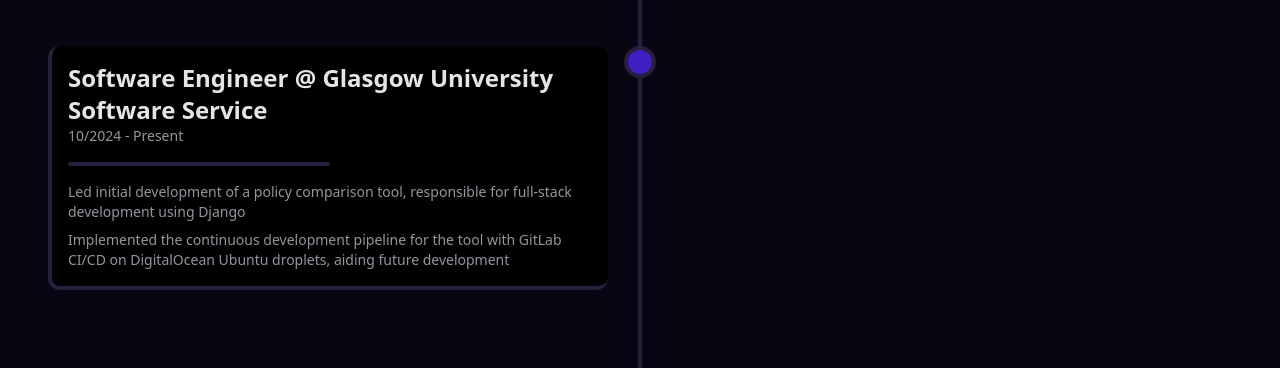
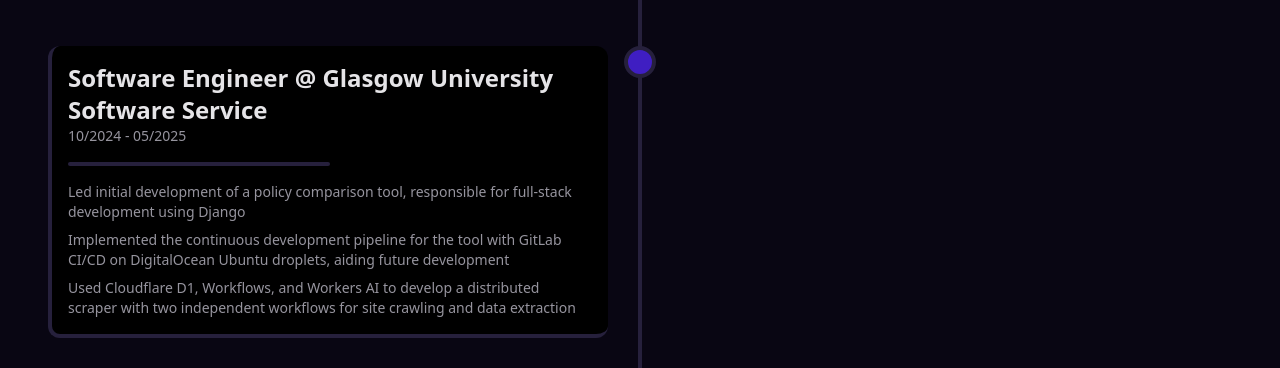
Before and after one commit to andrew-holligan/Portfolio, a React (Vite) app in the folder client/: page / in a window 1280 px wide. Shown: the part 3280-3648 px from the top of the page. Built offline with nearby package versions, Linux system fonts and the light colour scheme.

Commit message:
update: cv

```diff
--- a/client/src/views/journey/Timeline.tsx
+++ b/client/src/views/journey/Timeline.tsx
@@ -16,10 +16,11 @@
     },
     {
       title: "Software Engineer @ Glasgow University Software Service",
-      subtitle: "10/2024 - Present",
+      subtitle: "10/2024 - 05/2025",
       content: [
         "Led initial development of a policy comparison tool, responsible for full-stack development using Django",
         "Implemented the continuous development pipeline for the tool with GitLab CI/CD on DigitalOcean Ubuntu droplets, aiding future development",
+        "Used Cloudflare D1, Workflows, and Workers AI to develop a distributed scraper with two independent workflows for site crawling and data extraction",
       ],
     },
     {
```
Also changed, not shown: 1 other file (tests, documents, lock files or other folders).
